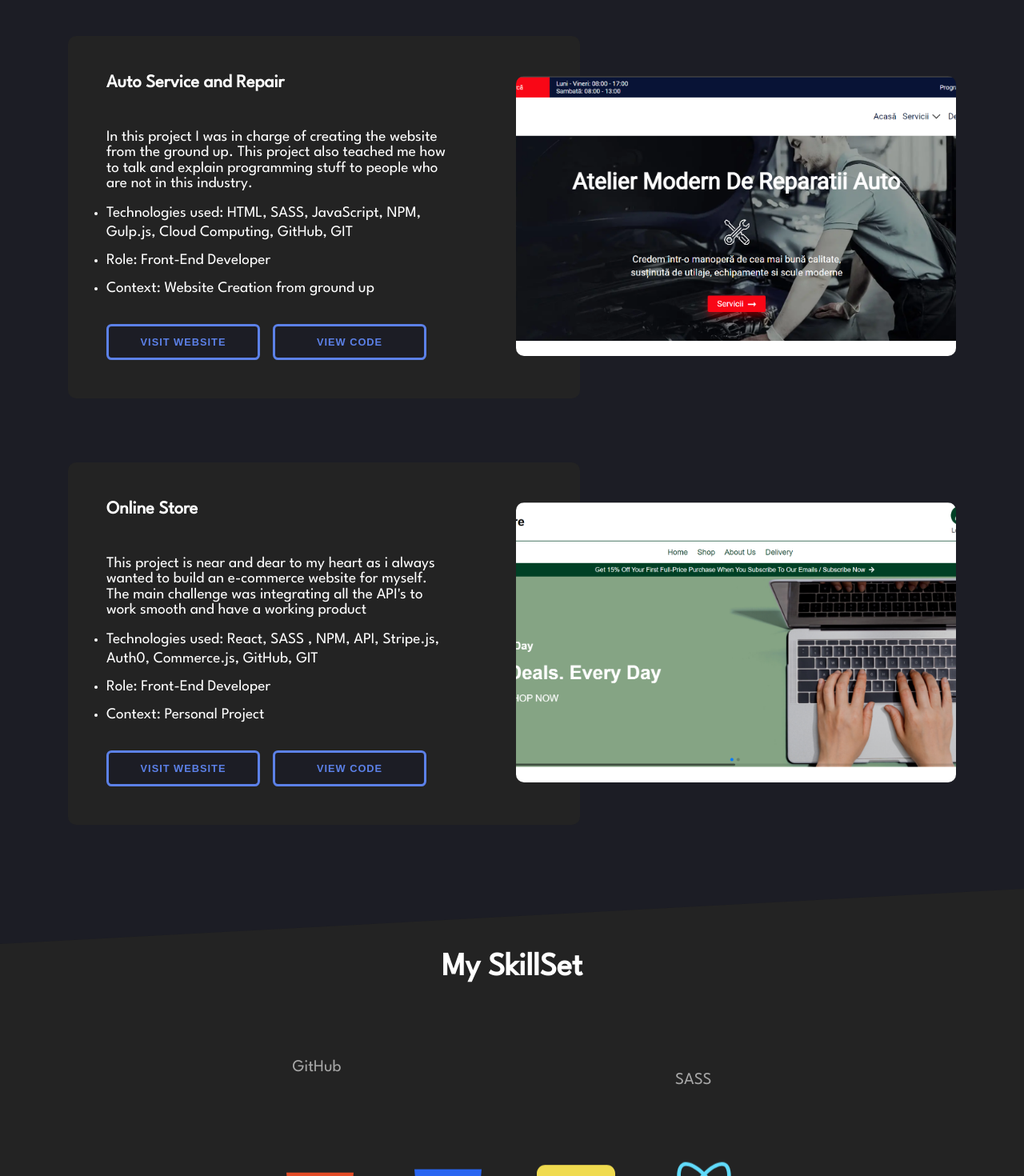
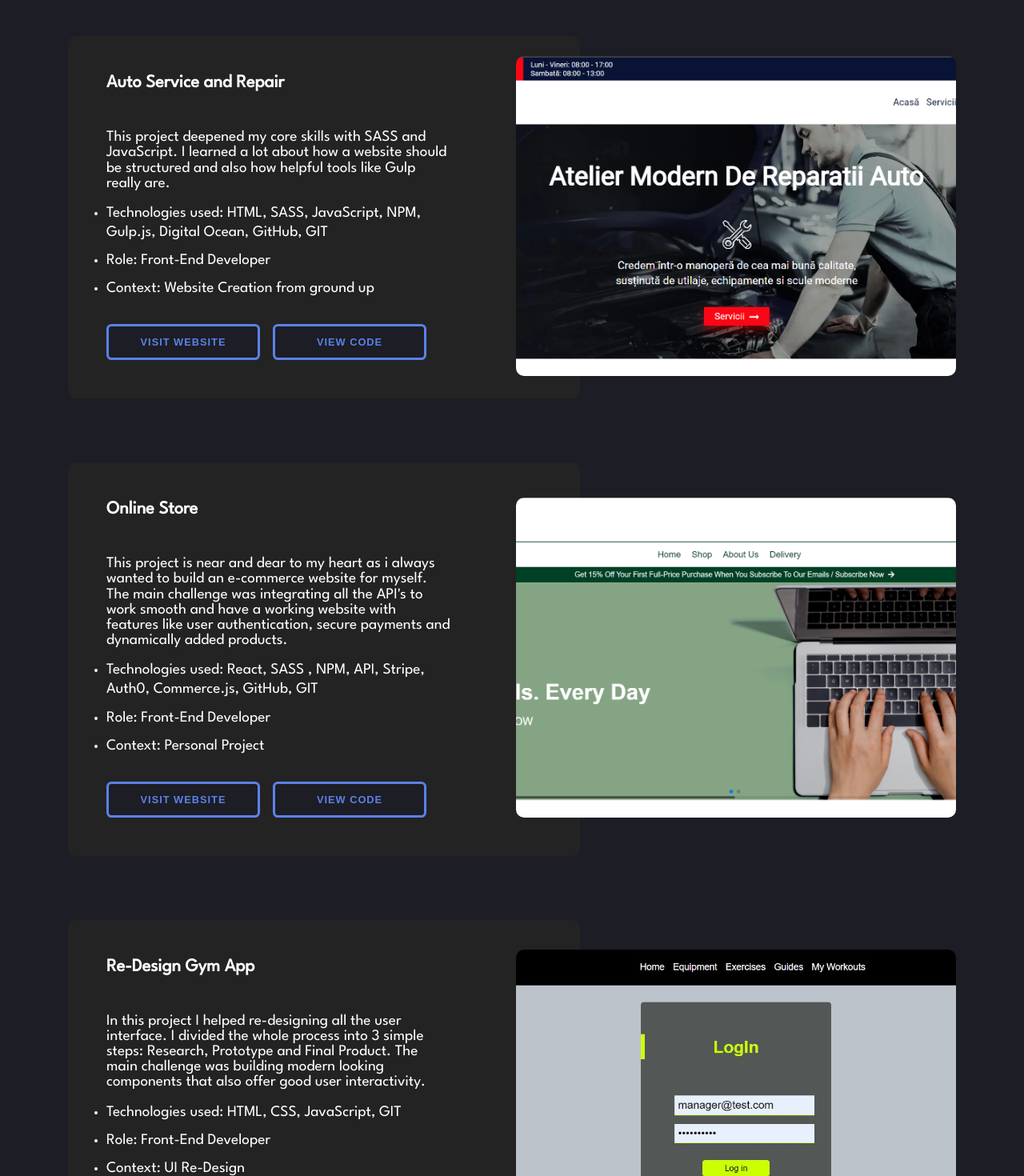
Before and after one commit to Cosmin2410/portfolio, a React (Create React App) app: page / in a window 1280 px wide. Shown: the part 1330-2800 px from the top of the page at 80% size. Built offline with nearby package versions, Linux system fonts and the light colour scheme; a web font is replaced by a local one.

Commit message:
text changes and testimonials added

```diff
--- a/src/App.js
+++ b/src/App.js
@@ -5,7 +5,7 @@ import Skills from './Components/Skills';
 import Footer from './Components/Footer';
 import About from './Components/About';
 import Contact from './Components/Contact';
-// import Testimonial from './Components/Testimonial';
+import Testimonial from './Components/Testimonial';
 import { BrowserRouter } from 'react-router-dom';
 
 function App() {
@@ -15,7 +15,7 @@ function App() {
         <Header />
         <MainPage />
         <Projects />
-        {/* <Testimonial /> */}
+        <Testimonial />
         <Skills />
         <About />
         <Contact />
--- a/src/Components/Projects.jsx
+++ b/src/Components/Projects.jsx
@@ -31,8 +31,8 @@ const Projects = () => {
 
             <ul>
               <li>
-                Technologies used: HTML, SASS, JavaScript, NPM, Gulp.js, Cloud
-                Computing, GitHub, GIT
+                Technologies used: HTML, SASS, JavaScript, NPM, Gulp.js, Digital
+                Ocean, GitHub, GIT
               </li>
               <li>Role: Front-End Developer</li>
               <li>Context: Website Creation from ground up</li>
@@ -63,15 +63,15 @@ const Projects = () => {
           <div className="project-description">
             <h3>Auto Service and Repair </h3>
             <p>
-              In this project I was in charge of creating the website from the
-              ground up. This project also teached me how to talk and explain
-              programming stuff to people who are not in this industry.
+              This project deepened my core skills with SASS and JavaScript. I
+              learned a lot about how a website should be structured and also
+              how helpful tools like Gulp really are.
             </p>
 
             <ul>
               <li>
-                Technologies used: HTML, SASS, JavaScript, NPM, Gulp.js, Cloud
-                Computing, GitHub, GIT
+                Technologies used: HTML, SASS, JavaScript, NPM, Gulp.js, Digital
+                Ocean, GitHub, GIT
               </li>
               <li>Role: Front-End Developer</li>
               <li>Context: Website Creation from ground up</li>
@@ -105,12 +105,13 @@ const Projects = () => {
               This project is near and dear to my heart as i always wanted to
               build an e-commerce website for myself. The main challenge was
               integrating all the API's to work smooth and have a working
-              product
+              website with features like user authentication, secure payments
+              and dynamically added products.
             </p>
 
             <ul>
               <li>
-                Technologies used: React, SASS , NPM, API, Stripe.js, Auth0,
+                Technologies used: React, SASS , NPM, API, Stripe, Auth0,
                 Commerce.js, GitHub, GIT
               </li>
               <li>Role: Front-End Developer</li>
@@ -142,13 +143,14 @@ const Projects = () => {
           </div>
         </div>
 
-        {/* <div className="project" data-aos="fade-in" data-aos-once="true">
+        <div className="project" data-aos="fade-in" data-aos-once="true">
           <div className="project-description">
             <h3>Re-Design Gym App</h3>
             <p>
-              In this project I helped re-design all the UI.The main challenge
-              was implementing the CSS files as it was an App built in .NET
-              framework
+              In this project I helped re-designing all the user interface. I
+              divided the whole process into 3 simple steps: Research, Prototype
+              and Final Product. The main challenge was building modern looking
+              components that also offer good user interactivity.
             </p>
 
             <ul>
@@ -164,7 +166,7 @@ const Projects = () => {
             >
               <Buttons
                 text={'View Code'}
-                href={'https://github.com/Cosmin2410/ecommerce-project'}
+                href={'https://github.com/alexandrugtone/VirtualTrainer'}
               />
             </div>
           </div>
@@ -174,9 +176,9 @@ const Projects = () => {
             data-aos="fade-in"
             data-aos-once="true"
           >
-            <img src="images/store.png" width="640" />
+            <img src="images/gym.jpg" width="640" />
           </div>
-        </div> */}
+        </div>
       </div>
     </div>
   );
--- a/src/Components/Testimonial.jsx
+++ b/src/Components/Testimonial.jsx
@@ -21,10 +21,10 @@ const Testimonial = () => {
             Florian from <span>Magic Mirror Website</span>
           </h3>
           <p>
-            Lorem ipsum dolor sit amet, consectetur adipisicing elit. Voluptatem
-            quisquam quae odit, quidem ratione odio autem, ad inventore, ab
-            dicta debitis deserunt doloremque dignissimos facere minima mollitia
-            consequuntur cupiditate facilis!
+            I highly recommend Cosmin for creating my site. He was very
+            qualified, knowing exactly how to make it run fast and also look
+            good. Also the search engine optimisation was a very helpful extra
+            benefit.
           </p>
 
           <div className="refernce">
@@ -52,7 +52,7 @@ const Testimonial = () => {
           </div>
         </div>
 
-        <div className="testimonial" data-aos="fade-up">
+        {/* <div className="testimonial" data-aos="fade-up">
           <h3>
             Florian from <span>Magic Mirror Website</span>
           </h3>
@@ -68,7 +68,7 @@ const Testimonial = () => {
               Contact for refernce: <span>+40763 411 967</span>
             </p>
           </div>
-        </div>
+        </div> */}
       </div>
     </div>
   );
--- a/src/sass/Pages/_projects.scss
+++ b/src/sass/Pages/_projects.scss
@@ -50,11 +50,15 @@
     .project-image {
       img {
         border-radius: 10px;
+        max-width: 550px;
+        height: 400px;
         object-fit: cover;
-        max-width: 550px;
-        height: 350px;
       }
     }
+  }
+
+  .project:last-child img {
+    height: 370px;
   }
 }
 
--- a/src/sass/Pages/_testimonial.scss
+++ b/src/sass/Pages/_testimonial.scss
@@ -25,10 +25,13 @@
 
       h3 {
         margin-bottom: 1rem;
+        font-size: 1.3rem;
       }
 
       p {
         margin-bottom: 1rem;
+        font-size: 1.1rem;
+        line-height: 1;
       }
 
       .refernce {
```
Also changed, not shown: public/images/gym.jpg (added).
